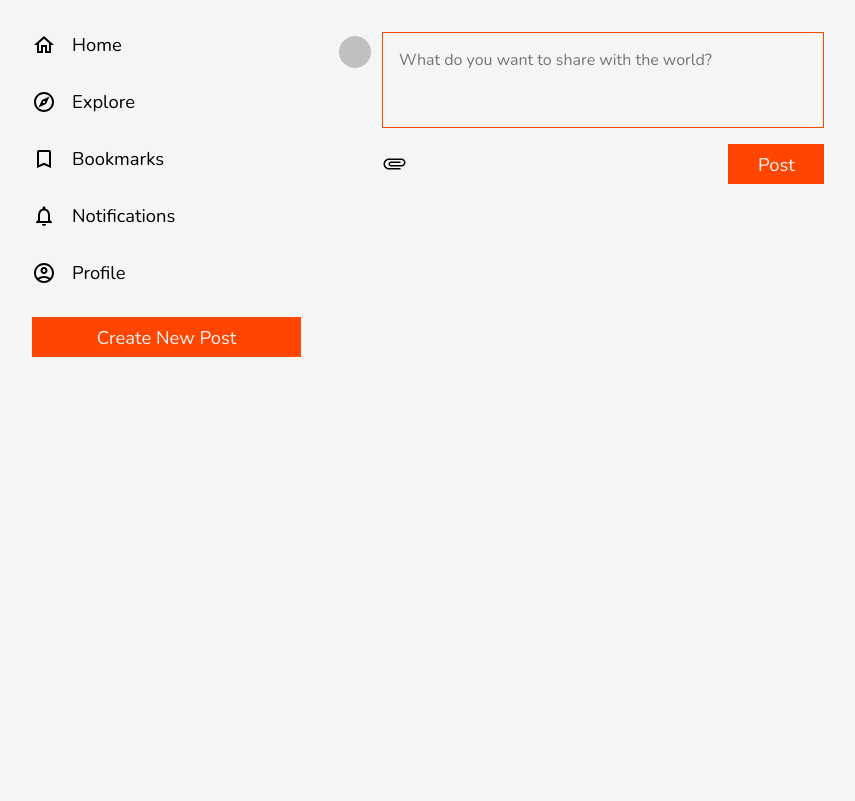
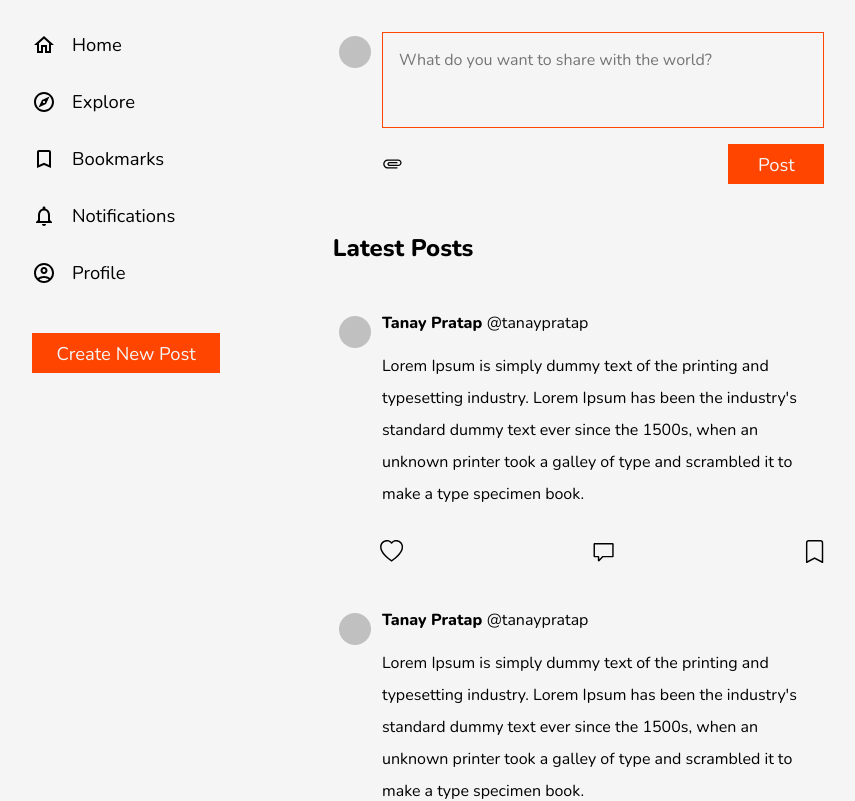
Before and after one commit to tejas-muthya37/socio, a React (Create React App) app: page / in a window 1280 px wide. Shown: the top 801 px of the page, without its empty margins (0-855 px from the left). Built offline with nearby package versions, Linux system fonts and the light colour scheme.

Commit message:
Feat: Feed layout

```diff
--- a/src/Components/CreatePost/CreatePost.js
+++ b/src/Components/CreatePost/CreatePost.js
@@ -9,7 +9,7 @@ const CreatePost = () => {
         <div className="create-post-body">
           <textarea placeholder="What do you want to share with the world?"></textarea>
           <div className="create-post-footer">
-            <AttachmentTwoToneIcon />
+            <AttachmentTwoToneIcon fontSize="small" />
             <button>Post</button>
           </div>
         </div>
--- a/src/Components/CreatePost/createPost.css
+++ b/src/Components/CreatePost/createPost.css
@@ -2,6 +2,7 @@
     display: flex;
     align-items: flex-start;
     width: 80%;
+    margin-bottom: 3rem;
 }
 
 .create-post-section .author-display-picture {
--- a/src/Components/Feed/Feed.js
+++ b/src/Components/Feed/Feed.js
@@ -1,10 +1,16 @@
 import "./feed.css";
 import CreatePost from "./../CreatePost/CreatePost";
+import Post from "../Post/Post";
 
 const Feed = () => {
   return (
     <div className="Feed">
       <CreatePost />
+      <h2>Latest Posts</h2>
+      <Post />
+      <Post />
+      <Post />
+      <Post />
     </div>
   );
 };
--- a/src/Components/Navbar/navbar.css
+++ b/src/Components/Navbar/navbar.css
@@ -12,5 +12,6 @@
 }
 
 .Navbar button {
-    margin-top: 2rem;
+    margin-top: 3rem;
+    width: 70%;
 }
--- /dev/null
+++ b/src/Components/Post/Post.js
@@ -0,0 +1,35 @@
+import "./post.css";
+import FavoriteBorderIcon from "@mui/icons-material/FavoriteBorder";
+import ChatBubbleOutlineOutlinedIcon from "@mui/icons-material/ChatBubbleOutlineOutlined";
+import BookmarkBorderOutlinedIcon from "@mui/icons-material/BookmarkBorderOutlined";
+import { BsHeart } from "react-icons/bs";
+import { VscComment } from "react-icons/vsc";
+import { BsBookmark } from "react-icons/bs";
+
+const Post = () => {
+  return (
+    <div className="Post">
+      <div className="post-section">
+        <div className="author-display-picture"></div>
+        <div className="post-body">
+          <p className="author-credentials">
+            <span>Tanay Pratap </span>@tanaypratap
+          </p>
+          <p className="post-content">
+            Lorem Ipsum is simply dummy text of the printing and typesetting
+            industry. Lorem Ipsum has been the industry's standard dummy text
+            ever since the 1500s, when an unknown printer took a galley of type
+            and scrambled it to make a type specimen book.
+          </p>
+          <div className="post-footer">
+            <BsHeart fontSize="larger" />
+            <VscComment fontSize="larger" />
+            <BsBookmark fontSize="larger" />
+          </div>
+        </div>
+      </div>
+    </div>
+  );
+};
+
+export default Post;
--- /dev/null
+++ b/src/Components/Post/post.css
@@ -0,0 +1,40 @@
+.post-section {
+    display: flex;
+    align-items: flex-start;
+    width: 80%;
+    margin-top: 3rem;
+}
+
+.post-section .post-body {
+    display: flex;
+    flex-direction: column;
+    margin-left: auto;
+    width: 90%;
+    gap: 1rem;
+}
+
+.post-section .post-body .author-credentials span {
+    font-weight: bold;
+}
+
+.post-section .post-body .post-content {
+    line-height: 2rem;
+}
+
+.post-section .author-display-picture {
+    height: 2rem;
+    width: 2rem;
+    background-color: silver;
+    border-radius: 100%;
+    margin: 0.25rem auto;
+}
+
+.post-section .post-footer {
+    display: flex;
+    justify-content: space-between;
+    margin-top: 1rem;
+}
+
+.post-section .post-footer>* {
+    transform: scale(1.2);
+}
```
Also changed, not shown: package.json (+4 -3 lines), 1 other file (tests, documents, lock files or other folders).
